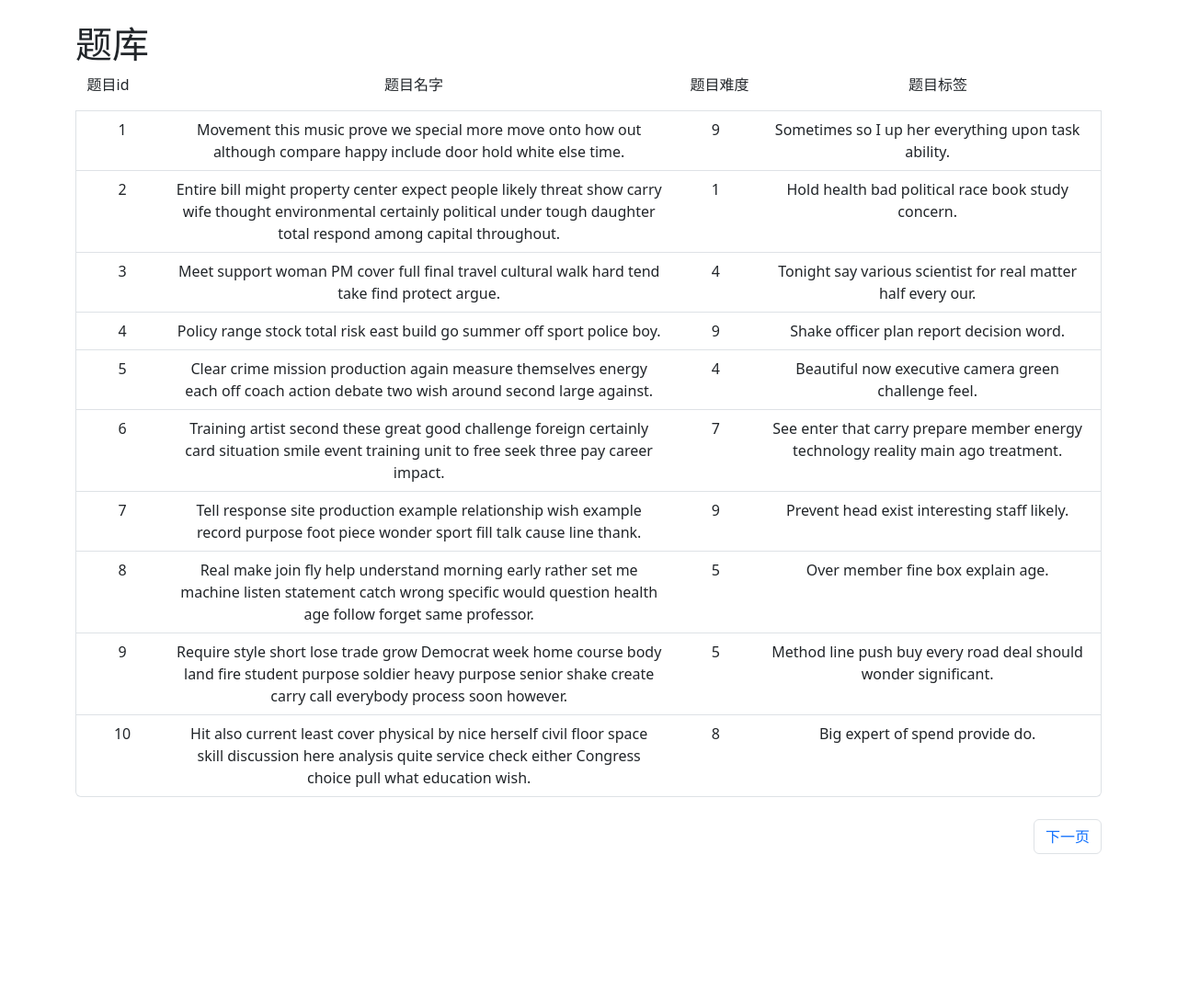
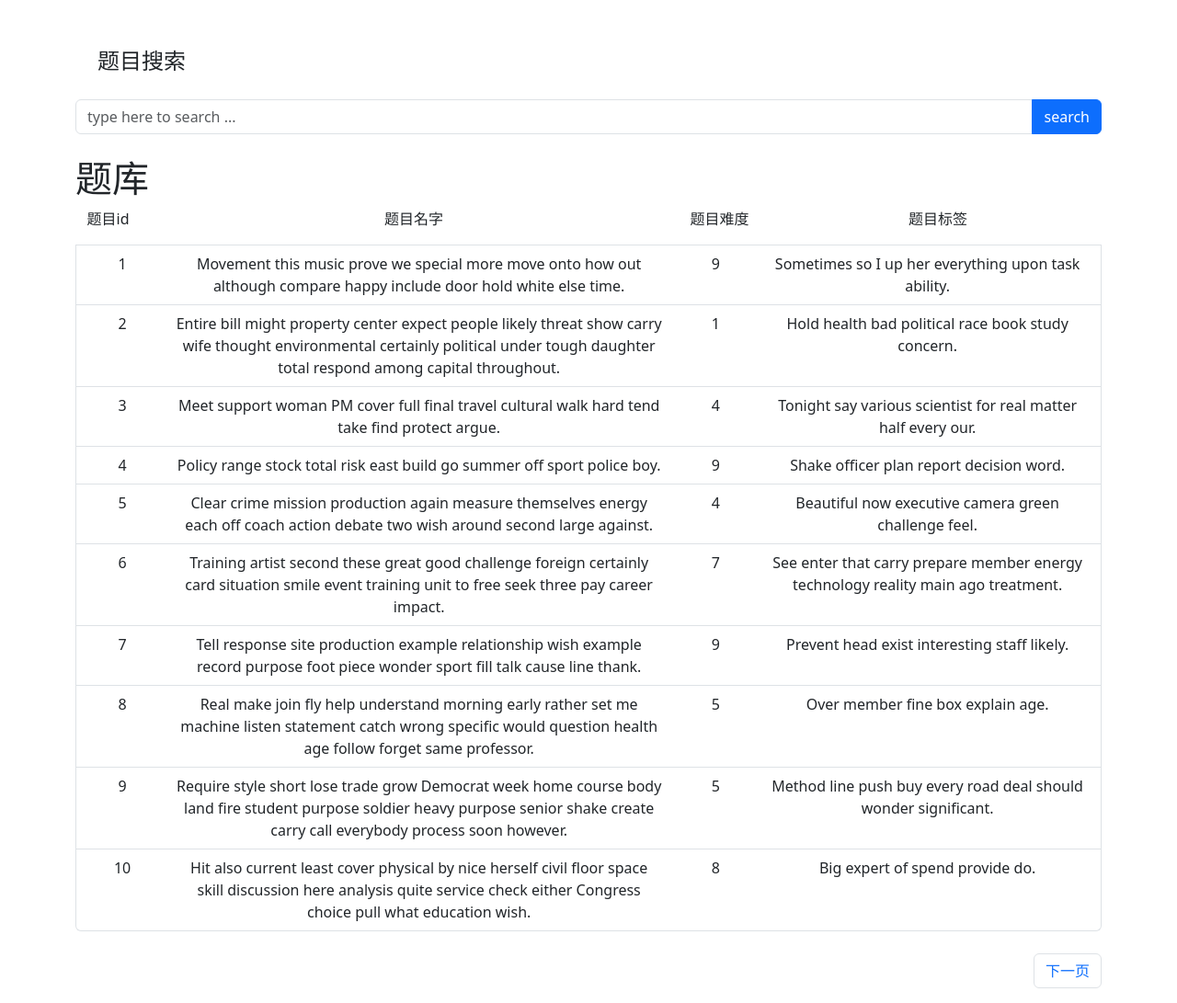
Before and after one commit to klbbs/simple_oj_project_for_study, a Flask app: page / in a window 1280 px wide. Shown: the part 56-1147 px from the top of the page at 92% size. Before the commit the page ends 985 px from the top, so only its background shows below. Run offline with Flask 3, Linux system fonts and the light colour scheme; data comes from the database, SQL or seed files in the repository; some libraries are stand-ins or nearby versions.

Commit message:
搜索框_功能未完善

```diff
--- a/oj/__init__.py
+++ b/oj/__init__.py
@@ -9,6 +9,7 @@ oj = Flask('oj')
 oj.config.from_pyfile('settings.py')
 oj.jinja_env.trim_blocks = True
 oj.jinja_env.lstrip_blocks = True
+oj.config.update(DEBUG=True)
 
 db = SQLAlchemy(oj)
 bootstrap = Bootstrap(oj)
--- a/oj/templates/index.html
+++ b/oj/templates/index.html
@@ -5,6 +5,15 @@
 {% endblock %}
 
 {% block content %}
+<div class="container mt-4">
+    <form action="{{ url_for('index')}}" method="POST">
+    <label for="searchbar" class="form-label m-4 fs-4">题目搜索</label>
+    <div class="input-group">
+    <input class="form-control col-auto" name="keyword" value="{{ keyword }}" placeholder="type here to search ..." id="searchbar" required>
+    <button class="btn btn-primary col-auto" type="submit">search</button>
+    </form>
+    </div>
+</div>
 <div class="container mt-4">
     <h1>题库</h1>
     <div class="list-group">
--- a/oj/templates/problem.html
+++ b/oj/templates/problem.html
@@ -33,4 +33,5 @@
 </div>
 </div>
 
+
 {% endblock %}
--- a/oj/views.py
+++ b/oj/views.py
@@ -7,11 +7,13 @@ from oj.models import Problem
 @oj.route('/', methods=['POST','GET'])
 def index():
 
+    keyword = request.form.get('keyword',"")
+    print(keyword)
     page = request.args.get('page',1,type=int)
 
     problems = Problem.query.paginate(page=page,per_page=10,error_out=False)
 
-    return render_template('index.html',problems=problems)
+    return render_template('index.html',problems=problems, keyword=keyword)
 
 @oj.route('/problem/<int:id>')
 def detail(id):
--- a/run.py
+++ b/run.py
@@ -2,4 +2,5 @@ from oj import oj
 
 
 if __name__ == '__main__':
-    oj.run(debug=True)
+    oj.debug = True
+    oj.run(host='0.0.0.0')
```
